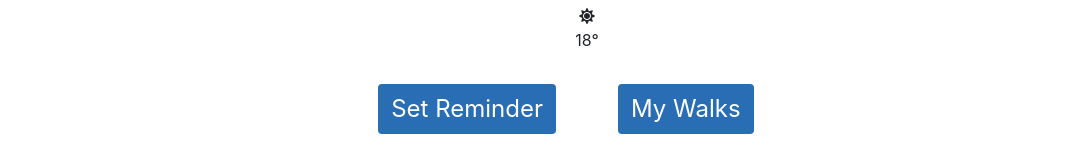
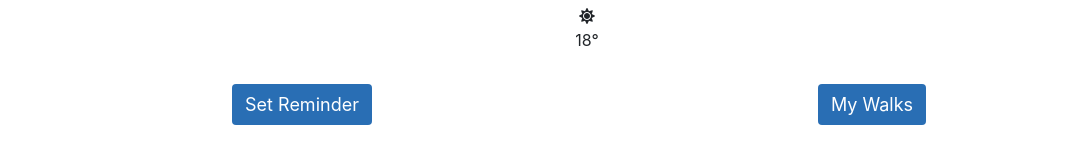
Before and after one commit to TR-SUNSHINE/Frontend, a React (Create React App) app: page /weather-page in a window 1280 px wide. Shown: the part 650-797 px from the top of the page, without its empty margins (53-1119 px from the left). Built offline with nearby package versions, Linux system fonts and the light colour scheme.

Commit message:
FEAT: moving css for buttons into separate Button.css

```diff
--- a/src/components/WelcomePage/WelcomePage.css
+++ b/src/components/WelcomePage/WelcomePage.css
@@ -8,7 +8,7 @@
     margin: 0 auto;
 }
 
-.button__container {
+/* .button__container {
   text-align: center;
   padding: 1rem;
 }
@@ -16,8 +16,8 @@
 .btn-accessible{
   background-color: #296eb4;
   color: white;
-  font-size: 24px;
-}
+  font-size: 18px;
+} */
 
 /* Media Queries to match Bootstrap viewport sizes */
 
--- a/src/components/WelcomePage/WelcomePage.js
+++ b/src/components/WelcomePage/WelcomePage.js
@@ -4,6 +4,7 @@ import Row from "react-bootstrap/Row";
 import Col from "react-bootstrap/Col";
 import "../../index.css";
 import "./WelcomePage.css";
+import "../Button/Button.css";
 
 const Welcome = () => {
 
```
Also changed, not shown: src/components/TestPage/TestPage.js (deleted, +0 -11 lines).
